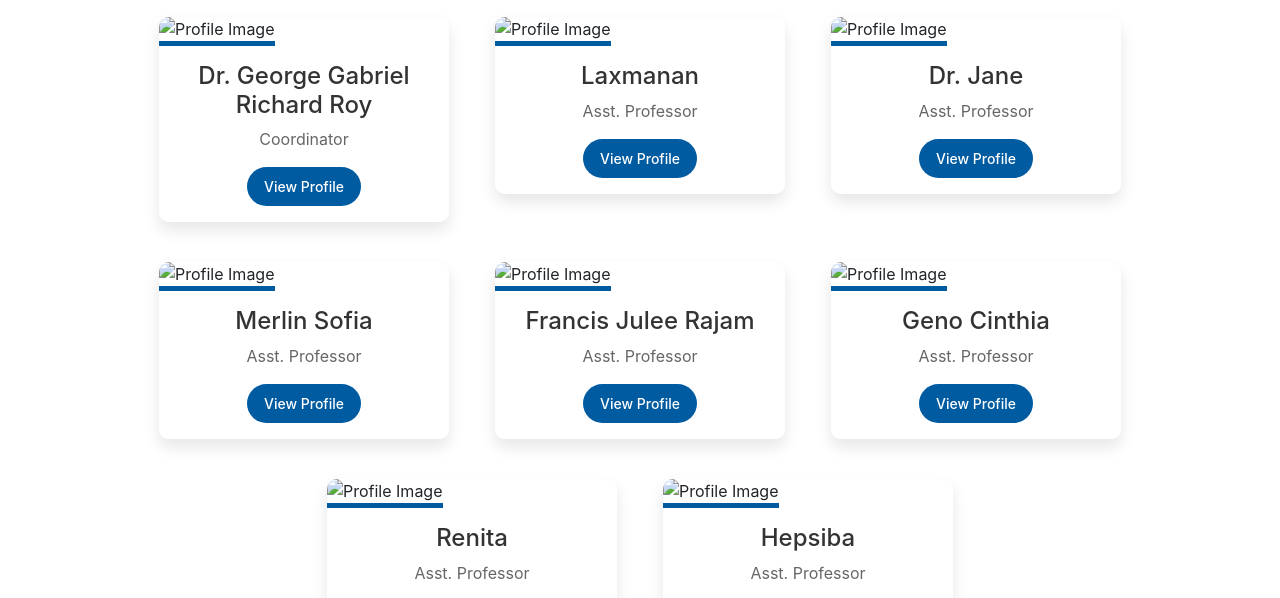
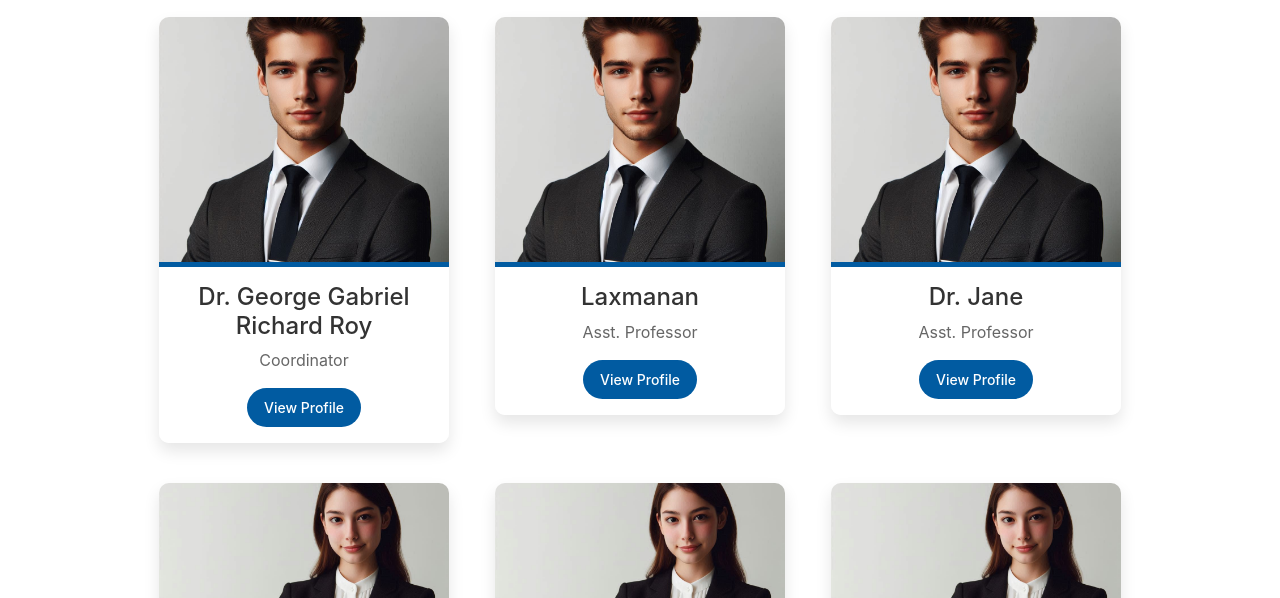
Before and after one commit to Muthamizh3112/B.VOC-SD-SA, a plain HTML site: page Main/Faculty.html in a window 1280 px wide. Shown: the part 192-790 px from the top of the page. Drawn offline with nearby package versions, Linux system fonts and the light colour scheme; the site is published under a folder, as on GitHub Pages, so addresses that start at the root find nothing; a script that the page names is missing.

Commit message:
Update Faculty.html

```diff
--- a/Main/Faculty.html
+++ b/Main/Faculty.html
@@ -152,7 +152,7 @@
       <!-- Card 1 -->
       <div class="col-12 col-sm-6 col-md-4 col-lg-3 mb-4">
         <div class="f-card profile-f-card">
-          <img src="/images/men.jpeg" class="f-card-img-top" alt="Profile Image">
+          <img src="images/men.jpeg" class="f-card-img-top" alt="Profile Image">
           <div class="f-card-body">
             <h5 class="f-card-title">Dr. George Gabriel Richard Roy</h5>
             <p class="f-card-text">Coordinator</p>
@@ -163,7 +163,7 @@
       <!-- Repeat for additional f-cards -->
       <div class="col-12 col-sm-6 col-md-4 col-lg-3 mb-4">
         <div class="f-card profile-f-card">
-          <img src="/images/men.jpeg" class="f-card-img-top" alt="Profile Image">
+          <img src="images/men.jpeg" class="f-card-img-top" alt="Profile Image">
           <div class="f-card-body">
             <h5 class="f-card-title">Laxmanan</h5>
             <p class="f-card-text">Asst. Professor</p>
@@ -173,7 +173,7 @@
       </div>
       <div class="col-12 col-sm-6 col-md-4 col-lg-3 mb-4">
         <div class="f-card profile-f-card">
-          <img src="/images/men.jpeg" class="f-card-img-top" alt="Profile Image">
+          <img src="images/men.jpeg" class="f-card-img-top" alt="Profile Image">
           <div class="f-card-body">
             <h5 class="f-card-title">Dr. Jane</h5>
             <p class="f-card-text">Asst. Professor</p>
@@ -183,7 +183,7 @@
       </div>
       <div class="col-12 col-sm-6 col-md-4 col-lg-3 mb-4">
         <div class="f-card profile-f-card">
-          <img src="/images/women.jpeg" class="f-card-img-top" alt="Profile Image">
+          <img src="images/women.jpeg" class="f-card-img-top" alt="Profile Image">
           <div class="f-card-body">
             <h5 class="f-card-title">Merlin Sofia</h5>
             <p class="f-card-text">Asst. Professor</p>
@@ -194,7 +194,7 @@
 
       <div class="col-12 col-sm-6 col-md-4 col-lg-3 mb-4">
         <div class="f-card profile-f-card">
-          <img src="/images/women.jpeg" class="f-card-img-top" alt="Profile Image">
+          <img src="images/women.jpeg" class="f-card-img-top" alt="Profile Image">
           <div class="f-card-body">
             <h5 class="f-card-title">Francis Julee Rajam</h5>
             <p class="f-card-text">Asst. Professor</p>
@@ -205,7 +205,7 @@
 
       <div class="col-12 col-sm-6 col-md-4 col-lg-3 mb-4">
         <div class="f-card profile-f-card">
-          <img src="/images/women.jpeg" class="f-card-img-top" alt="Profile Image">
+          <img src="images/women.jpeg" class="f-card-img-top" alt="Profile Image">
           <div class="f-card-body">
             <h5 class="f-card-title">Geno Cinthia</h5>
             <p class="f-card-text">Asst. Professor</p>
@@ -216,7 +216,7 @@
 
       <div class="col-12 col-sm-6 col-md-4 col-lg-3 mb-4">
         <div class="f-card profile-f-card">
-          <img src="/images/women.jpeg" class="f-card-img-top" alt="Profile Image">
+          <img src="images/women.jpeg" class="f-card-img-top" alt="Profile Image">
           <div class="f-card-body">
             <h5 class="f-card-title">Renita</h5>
             <p class="f-card-text">Asst. Professor</p>
@@ -227,7 +227,7 @@
 
       <div class="col-12 col-sm-6 col-md-4 col-lg-3 mb-4">
         <div class="f-card profile-f-card">
-          <img src="/images/women.jpeg" class="f-card-img-top" alt="Profile Image">
+          <img src="images/women.jpeg" class="f-card-img-top" alt="Profile Image">
           <div class="f-card-body">
             <h5 class="f-card-title">Hepsiba</h5>
             <p class="f-card-text">Asst. Professor</p>
```
